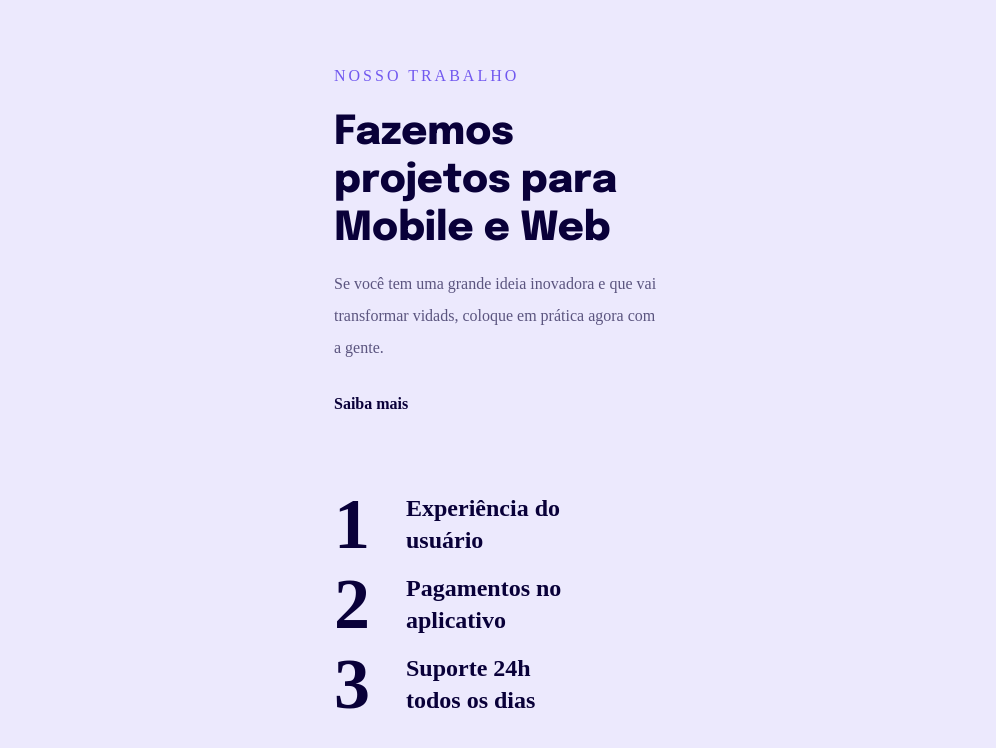
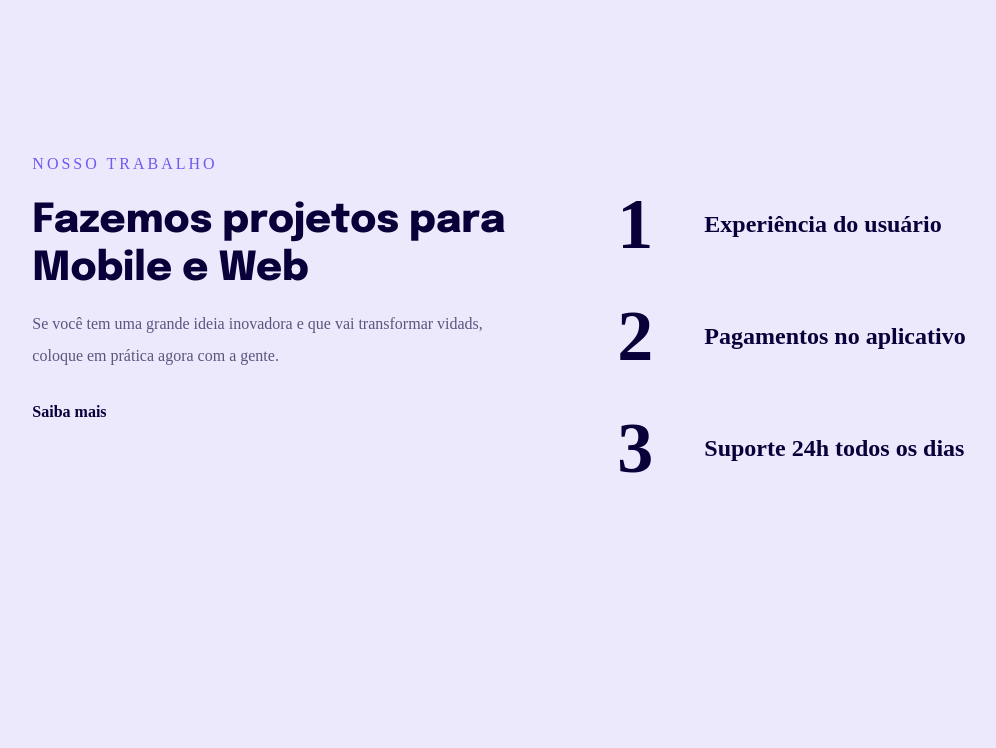
Before and after one commit to fabriciofcastro/projetos-4, a plain HTML site: page index.html in a window 1280 px wide. Shown: the whole page, without its empty margins (141-1137 px from the left). Drawn offline with Linux system fonts and the light colour scheme.

Commit message:
Finalizado layoyt Mobile

```diff
--- a/index.html
+++ b/index.html
@@ -1,5 +1,6 @@
 <!DOCTYPE html>
 <html lang="PT-BR">
+
 <head>
   <meta charset="UTF-8">
   <meta name="viewport" content="width=device-width, initial-scale=1.0">
@@ -11,15 +12,20 @@
 
   <link href="https://fonts.googleapis.com/css2?family=Epilogue:wght@400;700;800&display=swap" rel="stylesheet">
 </head>
+
 <body>
 
   <main>
+
+    <section>
       <p>Nosso trabalho</p>
       <h1>Fazemos projetos para Mobile e Web</h1>
       <p>
         Se você tem uma grande ideia inovadora e que vai transformar vidads, coloque em prática agora com a gente.
       </p>
       <a href="#">Saiba mais</a>
+    </section>
+
     <ul>
       <li><span>1</span> Experiência do usuário</li>
       <li><span>2</span> Pagamentos no aplicativo</li>
@@ -28,4 +34,5 @@
   </main>
 
 </body>
+
 </html>
--- a/style.css
+++ b/style.css
@@ -58,7 +58,10 @@ ul li {
   display: flex;
   align-items: center;
   column-gap: 3.8rem
+}
 
+ul li + li {
+  margin-top: 3.2rem;
 }
 
 ul li span {
@@ -67,3 +70,31 @@ ul li span {
   line-height: 8rem;
   letter-spacing: -2px;
 }
+
+/*
+  Media quiries
+*/
+
+@media (min-width: 700px ) {
+  body {
+    padding: 8rem;
+  }
+  main {
+    display: flex;
+    column-gap: 10rem;
+    justify-content: center;
+    align-items: center;
+    max-width: 1021px;
+    margin: auto;
+  }
+
+  main section {
+    max-width: 485px;
+  }
+
+  ul li {
+    column-gap: 5.3rem;
+    max-width: 450px;
+    margin-top: 3.2rem;
+  }
+}
```
Lines whose indentation alone changed are shown as unchanged.
